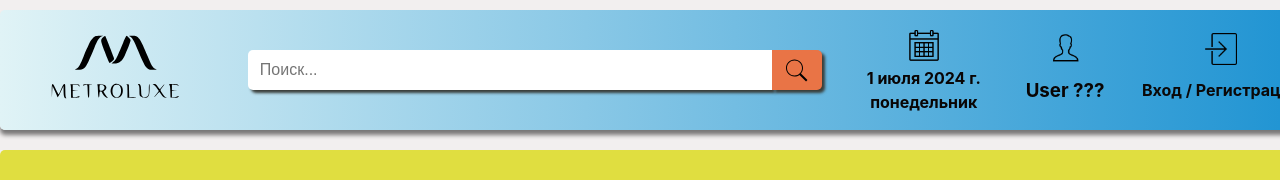
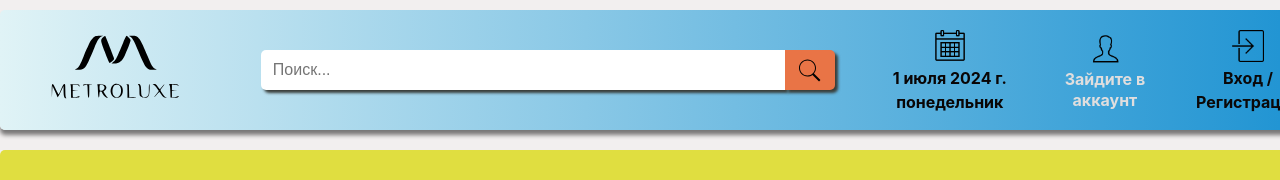
Before and after one commit to ILYALELKOV/service, a React (Vite) app in the folder frontend/: page / in a window 1280 px wide. Shown: the top 180 px of the page. Built offline with nearby package versions, Linux system fonts and the light colour scheme; no server answers.

Commit message:
change header.jsx, userName add in header container

```diff
--- a/frontend/src/components/header/header.jsx
+++ b/frontend/src/components/header/header.jsx
@@ -1,9 +1,20 @@
 import { Link } from 'react-router-dom'
 import { Input } from '../input/input.jsx'
+import { useDispatch, useSelector } from 'react-redux'
+import { selectUserLogin } from '../../redux/selectors/index.js'
+import { logout } from '../../redux/actions/index.js'
 import mainInputStyle from './styles/input/main_input.module.css'
 import style from './header.module.css'
 
 export const Header = () => {
+
+	const userName = useSelector(selectUserLogin)
+	const dispatch = useDispatch()
+
+	const onLogOut = () => {
+		dispatch(logout())
+	}
+
 	return (
 		<div className={style.container}>
 			<Link to="/">
@@ -34,16 +45,30 @@ export const Header = () => {
 
 			<div className={style.user_container}>
 				<div className={style.user_logo}></div>
-				<h3>User ???</h3>
+				{userName === null
+					? <div>
+						<p className={style.user_name_default}>Зайдите в </p>
+						<p className={style.user_name_default}>аккаунт</p>
+					</div>
+					: <h3 className={style.user_name}>{userName}</h3>}
 			</div>
 
-			<Link to="/login">
-				<div className={style.login_container}>
-					<div className={style.login}></div>
-					<h4 className={style.login_link}>Вход / Регистрация</h4>
-				</div>
-			</Link>
-
+			{userName === null
+				? (<Link to="/login">
+					<div className={style.login_container}>
+						<div className={style.log_in_out}></div>
+						<div>
+							<p className={style.logIn_link}>Вход /</p>
+							<p className={style.logIn_link}> Регистрация</p>
+						</div>
+					</div>
+				</Link>)
+				: (
+					<div className={style.login_container} onClick={onLogOut}>
+						<div className={style.log_in_out}></div>
+						<h4 className={style.logOut_link}>Выйти из аккаунта</h4>
+					</div>
+				)}
 		</div>
 	)
 }
--- a/frontend/src/components/header/header.module.css
+++ b/frontend/src/components/header/header.module.css
@@ -11,6 +11,10 @@
 	display: flex;
 	justify-content: space-between;
 	align-items: center;
+}
+
+p {
+	margin: 0;
 }
 
 .logo_image {
@@ -99,6 +103,19 @@
 	margin: 0;
 }
 
+.user_name_default {
+	color: #e0dede;
+	font-size: 16px;
+	font-weight: bold;
+	margin: 0;
+	line-height: 1.3;
+}
+
+.user_name {
+	color: #e0dede;
+	font-size: 22px;
+}
+
 .user_logo {
 	background-image: url("../../../public/user.png");
 	height: 40px;
@@ -113,16 +130,14 @@
 	flex-direction: column;
 	align-items: center;
 	justify-content: center;
-	line-height: 0;
-	transition: transform 0.3s ease-in-out;
 	will-change: transform;
 }
 
 .login_container:hover {
-	transform: scale(103%);
+	cursor: pointer;
 }
 
-.login {
+.log_in_out {
 	background-image: url("../../../public/login.png");
 	height: 40px;
 	width: 40px;
@@ -131,6 +146,12 @@
 	background-size: 80%;
 }
 
-.login_link {
+.logIn_link {
 	color: #0b0808;
+	font-weight: bold;
 }
+
+.logOut_link {
+	color: #020101;
+	margin: 8px 0;
+}
--- a/frontend/src/pages/authorization/authorization.jsx
+++ b/frontend/src/pages/authorization/authorization.jsx
@@ -1,13 +1,14 @@
 import { Input } from '../../components/input/input.jsx'
-import { Link } from 'react-router-dom'
+import { Link, Navigate } from 'react-router-dom'
 import { useForm } from 'react-hook-form'
 import { yupResolver } from '@hookform/resolvers/yup'
 import { useState } from 'react'
 import { authFormSchema } from './authorizationSchema/authorizationSchema.js'
 import { ErrorContainer } from '../../components/errorConrainer/errorContainer.jsx'
 import { request } from '../../utils/request.js'
-import { useDispatch } from 'react-redux'
-import { setUser } from '../../redux/actions/set-user.js'
+import { useDispatch, useSelector } from 'react-redux'
+import { selectUserLogin } from '../../redux/selectors/index.js'
+import { setUser } from '../../redux/actions/index.js'
 import style from './authorization.module.css'
 import styleInput from '../registretion/styles/input/input.module.css'
 
@@ -15,6 +16,7 @@ export const Authorization = () => {
 	const [serverError, setServerError] = useState(null)
 
 	const dispatch = useDispatch()
+	const userName = useSelector(selectUserLogin)
 
 	const { register, handleSubmit, formState: { errors } } = useForm({
 		defaultValues: {
@@ -33,6 +35,10 @@ export const Authorization = () => {
 				}
 				dispatch(setUser(user))
 			})
+	}
+
+	if (userName !== null) {
+		return <Navigate to="/" />
 	}
 
 	const formError = errors?.login?.message || errors?.password?.message || errors?.checkPassword?.message
--- a/frontend/src/pages/main/main.jsx
+++ b/frontend/src/pages/main/main.jsx
@@ -1,6 +1,7 @@
 import styles from './main.module.css'
 
 export const Main = () => {
+
 	return (
 		<div className={styles.container}>
 			<h1>Hello from main page</h1>
--- a/frontend/src/redux/actions/action-type.js
+++ b/frontend/src/redux/actions/action-type.js
@@ -1,3 +1,4 @@
 export const ACTION_TYPE = {
-	SET_USER: 'SET_USER'
+	SET_USER: 'SET_USER',
+	LOGOUT: 'LOGOUT'
 }
--- /dev/null
+++ b/frontend/src/redux/actions/index.js
@@ -0,0 +1,3 @@
+export * from './logout.js'
+export * from './set-user.js'
+export * from './action-type.js'
--- /dev/null
+++ b/frontend/src/redux/actions/logout.js
@@ -0,0 +1,10 @@
+import { request } from '../../utils/request.js'
+import { ACTION_TYPE } from './action-type.js'
+
+export const logout = () => {
+	request('logout', 'POST')
+
+	return {
+		type: ACTION_TYPE.LOGOUT
+	}
+}
--- a/frontend/src/redux/reducers/user-reducer.js
+++ b/frontend/src/redux/reducers/user-reducer.js
@@ -1,5 +1,5 @@
 import { ROLE } from '../../constans/index.js'
-import { ACTION_TYPE } from '../actions/action-type.js'
+import { ACTION_TYPE } from '../actions/index.js'
 
 const initialState = {
 	id: null,
@@ -16,6 +16,11 @@ export const userReducer = (state = initialState, action) => {
 				...action.payload
 			}
 		}
+		case ACTION_TYPE.LOGOUT: {
+			return initialState
+
+		}
+
 		default:
 			return state
 	}
--- /dev/null
+++ b/frontend/src/redux/selectors/index.js
@@ -0,0 +1 @@
+export * from './select-user-login.js'
--- /dev/null
+++ b/frontend/src/redux/selectors/select-user-login.js
@@ -0,0 +1 @@
+export const selectUserLogin = ({ user }) => user.login
--- a/frontend/vite.config.js
+++ b/frontend/vite.config.js
@@ -12,6 +12,10 @@ export default defineConfig({
 			'/login': {
 				target: 'http://localhost:3001',
 				changeOrigin: true
+			},
+			'/logout': {
+				target: 'http://localhost:3001',
+				changeOrigin: true
 			}
 		}
 	}
```
Also changed, not shown: 1 other file (tests, documents, lock files or other folders).
